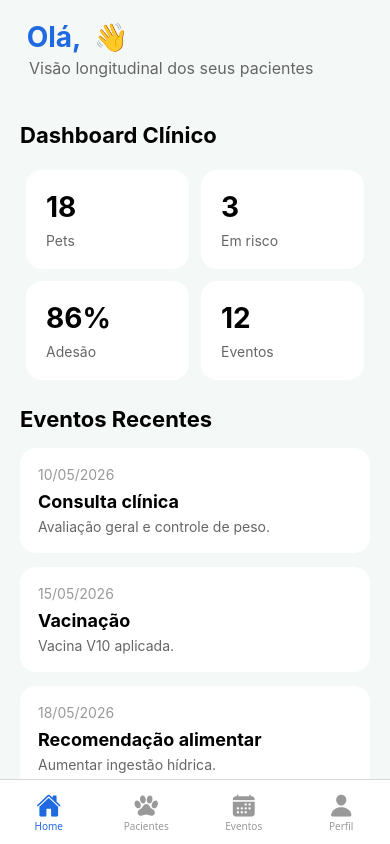
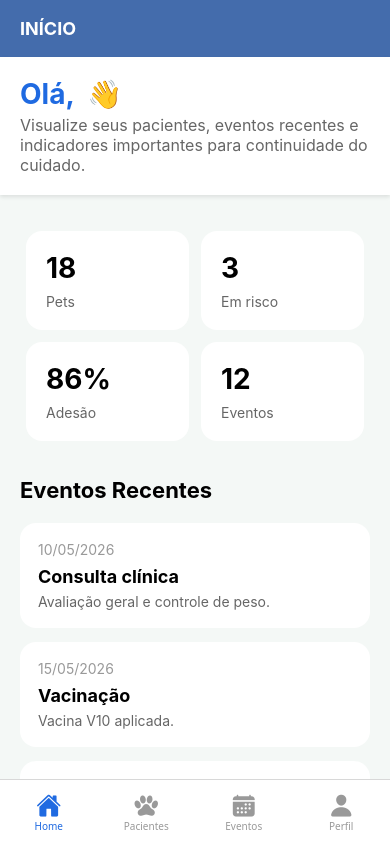
Before and after one commit to mfernandx/clyvo-day-app-mobile, a React Native app: screen /VetHome in a window 390 px wide. Built offline with nearby package versions, Linux system fonts and the light colour scheme.

Commit message:
style: melhora layout da header e espaçamento das telas

```diff
--- a/src/components/Header.tsx
+++ b/src/components/Header.tsx
@@ -3,23 +3,30 @@ import {View,Text,StyleSheet,} from "react-native";
 
 
 interface Props {
-  title: string;
-  subtitle?: string;
+  tituloPagina?: string;
+  titulo: string;
+  subtitulo?: string;
 }
 
-export default function Header({title,subtitle,}: Props) {
+export default function Header({tituloPagina,titulo,subtitulo,}: Props) {
 
   return (
 
     <View style={styles.container}>
 
-      <Text style={styles.title}> {title} </Text>
+      <View style={styles.topHeader}>
+        <Text style={styles.tituloPagina}>{tituloPagina}</Text>
+      </View>
 
-      {subtitle && (
-        <Text style={styles.subtitle}>
-          {subtitle}
+      <View style={styles.conteudo}>
+      <Text style={styles.titulo}>{titulo} </Text>
+
+      {subtitulo && (
+        <Text style={styles.subtitulo}>
+          {subtitulo}
         </Text>
       )}
+      </View>
 
     </View>
   );
@@ -28,16 +35,41 @@ export default function Header({title,subtitle,}: Props) {
 const styles = StyleSheet.create({
 
   container: {
-    marginBottom: 24,
+    marginBottom: 10,
   },
 
-  title: {
+  topHeader: {
+    backgroundColor: "#446cac",
+    paddingVertical: 18,
+    paddingHorizontal: 20,
+  },
+
+  tituloPagina: {
+    color: "#fff",
+    fontSize: 18,
+    fontWeight: "bold",
+    textTransform: "uppercase",
+  },
+
+  conteudo: {
+    backgroundColor: "#fff",
+    padding: 20,
+    elevation: 3,
+    shadowColor: "#000",
+    shadowOffset: {
+      width: 0,
+      height: 2,
+    },
+    shadowOpacity: 0.1,
+    shadowRadius: 4,
+  },
+  titulo: {
     fontSize: 28,
     fontWeight: "bold",
     color: "#1f6ae1",
   },
 
-  subtitle: {
+  subtitulo: {
     fontSize: 16,
     marginTop: 4,
     color: "#666",
--- a/src/screen/TutorHomeScreen.tsx
+++ b/src/screen/TutorHomeScreen.tsx
@@ -38,9 +38,12 @@ export default function TutorHomeScreen() {
     <ScrollView style={styles.container} showsVerticalScrollIndicator={false}>
 
       <Header
-        title={`Olá, ${userName} 👋`}
-        subtitle="Acompanhe a jornada de cuidado"
+        tituloPagina="Início"
+        titulo={`Olá, ${userName} 👋`}
+        subtitulo="Acompanhe a jornada de cuidado do seu pet diariamente e fique por dentro de todas as atualizações."
       />
+
+      <View style={styles.conteudoPagina}>
 
         <View style={styles.infoContainer}>
           <InfoCard titulo="Pets" valor={pets.length}/>
@@ -75,6 +78,7 @@ export default function TutorHomeScreen() {
           />
         ))}
 
+      </View>
     </ScrollView>
 
   );
@@ -85,6 +89,9 @@ const styles = StyleSheet.create({
   container: {
     flex: 1,
     backgroundColor: "#F4F8F6",
+  },
+
+  conteudoPagina: {
     padding: 20,
   },
 
@@ -98,5 +105,6 @@ const styles = StyleSheet.create({
     fontWeight: "bold",
     marginBottom: 16,
     marginTop: 10,
+    color: "#1f6ae1",
   },
 });
--- a/src/screen/TutorMonitoramentoScreen.tsx
+++ b/src/screen/TutorMonitoramentoScreen.tsx
@@ -70,12 +70,17 @@ export default function TutorMonitoramentoScreen() {
 
   return (
 
+
+
     <ScrollView style={styles.container}>
 
       <Header
-        title="Monitoramento diário"
-        subtitle="Como seu pet está hoje?"
+        tituloPagina="Monitoramento Diário"
+        titulo="Como seu pet está hoje?"
+        subtitulo="Registre informações sobre comportamento, alimentação e bem-estar para acompanharmos sua evolução."
       />
+
+      <View style={styles.conteudoPagina}>
 
         <View style={styles.sectionTituloHumor}>
 
@@ -138,6 +143,8 @@ export default function TutorMonitoramentoScreen() {
 
         </TouchableOpacity>
 
+      </View>
+
     </ScrollView>
   );
 }
@@ -147,6 +154,9 @@ const styles = StyleSheet.create({
   container: {
     flex: 1,
     backgroundColor: "#F4F8F6",
+  },
+
+  conteudoPagina: {
     padding: 20,
   },
 
@@ -186,7 +196,7 @@ const styles = StyleSheet.create({
   },
 
   button: {
-    backgroundColor:"#1f6ae1",
+    backgroundColor: "#446cac",
     padding: 20,
     borderRadius: 20,
     alignItems: "center",
--- a/src/screen/TutorPerfilScreen.tsx
+++ b/src/screen/TutorPerfilScreen.tsx
@@ -25,9 +25,12 @@ export default function TutorPerfilScreen() {
     <View style={styles.container}>
 
       <Header
-        title="Meu Perfil"
-        subtitle=" Informações do tutor"
+        tituloPagina="Meu Perfil"
+        titulo="Informações do tutor"
+        subtitulo="Gerencie seus dados pessoais e acompanhe sua participação na jornada de cuidado dos seus pets."
       />
+
+      <View style={styles.conteudoPagina}>
 
         <View style={styles.card}>
 
@@ -47,6 +50,8 @@ export default function TutorPerfilScreen() {
 
       </View>
 
+    </View>
+
   );
 }
 
@@ -55,6 +60,9 @@ const styles = StyleSheet.create({
   container: {
     flex: 1,
     backgroundColor: "#F4F8F6",
+  },
+
+  conteudoPagina: {
     padding: 20,
   },
 
--- a/src/screen/TutorPetsScreen.tsx
+++ b/src/screen/TutorPetsScreen.tsx
@@ -27,9 +27,12 @@ export default function TutorPetsScreen() {
     <ScrollView style={styles.container}>
 
       <Header
-        title="Meus Pets"
-        subtitle=" Informações completas"
+        tituloPagina="Meus Pets"
+        titulo="Tudo sobre seus pets"
+        subtitulo="Visualize dados completos, fase de vida, peso e indicadores importantes de cada pet."
       />
+
+      <View style={styles.conteudoPagina}>
 
         {pets.map((pet) => (
 
@@ -59,6 +62,8 @@ export default function TutorPetsScreen() {
 
       ))}
 
+      </View>
+
     </ScrollView>
 
   );
@@ -69,6 +74,9 @@ const styles = StyleSheet.create({
   container: {
     flex: 1,
     backgroundColor: "#F4F8F6",
+  },
+
+  conteudoPagina: {
     padding: 20,
   },
 
--- a/src/screen/VetHomeScreen.tsx
+++ b/src/screen/VetHomeScreen.tsx
@@ -29,11 +29,12 @@ export default function VetHomeScreen() {
     <ScrollView style={styles.container}>
 
       <Header
-        title={`Olá, ${userName} 👋`}
-        subtitle="  Visão longitudinal dos seus pacientes"
+        tituloPagina="Início"
+        titulo={`Olá, ${userName} 👋`}
+        subtitulo="Visualize seus pacientes, eventos recentes e indicadores importantes para continuidade do cuidado."
       />
 
-      <Text style={styles.tituloSessao}>Dashboard Clínico</Text>
+      <View style={styles.conteudoPagina}>
 
         <View style={styles.infoContainer}>
 
@@ -78,6 +79,8 @@ export default function VetHomeScreen() {
           />
         ))}
 
+      </View>
+
     </ScrollView>
   );
 }
@@ -87,6 +90,9 @@ const styles = StyleSheet.create({
   container: {
     flex: 1,
     backgroundColor: "#F4F8F6",
+  },
+
+  conteudoPagina: {
     padding: 20,
   },
 
@@ -97,7 +103,7 @@ const styles = StyleSheet.create({
   tituloSessao: {
     fontSize: 22,
     fontWeight: "bold",
-    marginTop: 20,
-    marginBottom: 16,
+    marginTop: 30,
+    marginBottom: 20,
   },
 });
--- a/src/screen/VetPerfilScreen.tsx
+++ b/src/screen/VetPerfilScreen.tsx
@@ -25,9 +25,12 @@ export default function VetPerfilScreen() {
     <View style={styles.container}>
 
       <Header
-        title="Meu Perfil"
-        subtitle=" Informações do médico veterinário"
+        tituloPagina="Meu Perfil"
+        titulo="Informações do veterinário"
+        subtitulo="Gerencie seus dados e acompanhe sua atuação no cuidado contínuo dos pacientes."
       />
+
+      <View style={styles.conteudoPagina}>
 
         <View style={styles.card}>
 
@@ -47,6 +50,8 @@ export default function VetPerfilScreen() {
 
       </View>
 
+    </View>
+
   );
 }
 
@@ -55,6 +60,9 @@ const styles = StyleSheet.create({
   container: {
     flex: 1,
     backgroundColor: "#F4F8F6",
+  },
+
+  conteudoPagina: {
     padding: 20,
   },
 
```
Lines whose indentation alone changed are shown as unchanged.
